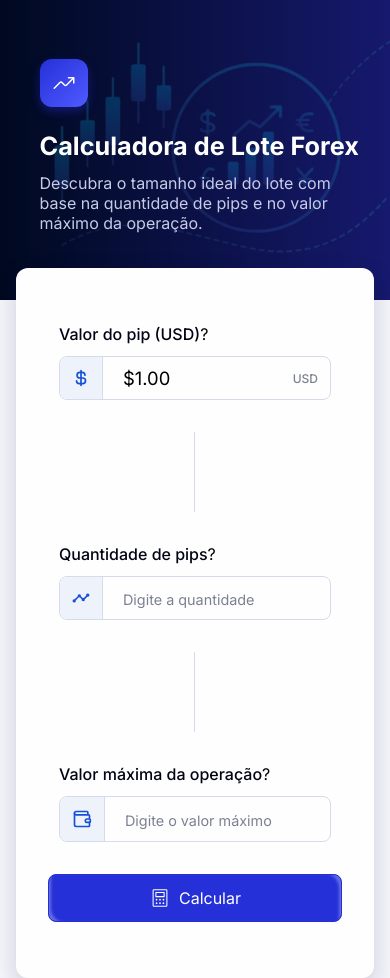
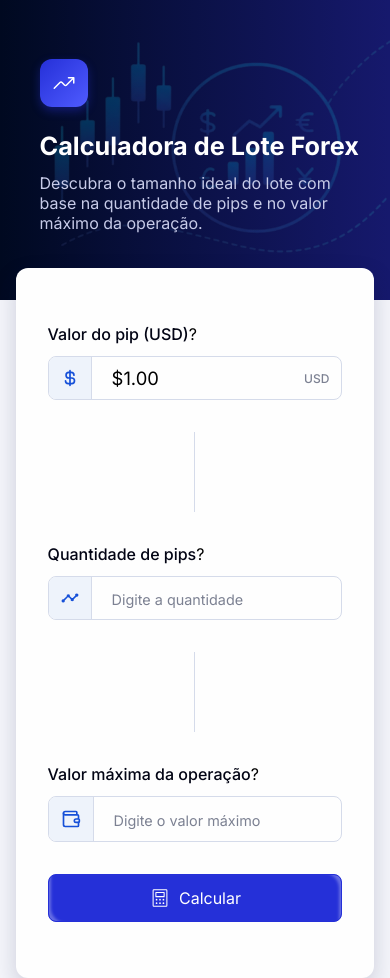
Before and after one commit to Beatriz-Heydman/pips-calculator, a React (Vite) app: page / in a window 390 px wide. Built offline with nearby package versions, Linux system fonts and the light colour scheme.

Commit message:
refactor: adjust input width mobile

```diff
--- a/src/components/input/styles.ts
+++ b/src/components/input/styles.ts
@@ -11,6 +11,10 @@ export const StyledInput = styled.div`
   align-items: flex-start;
   outline: none;
   border: none;
+
+  @media (max-width: 768px) {
+    width: 100%;
+  }
 
   .input-container {
     width: 100%;
```
